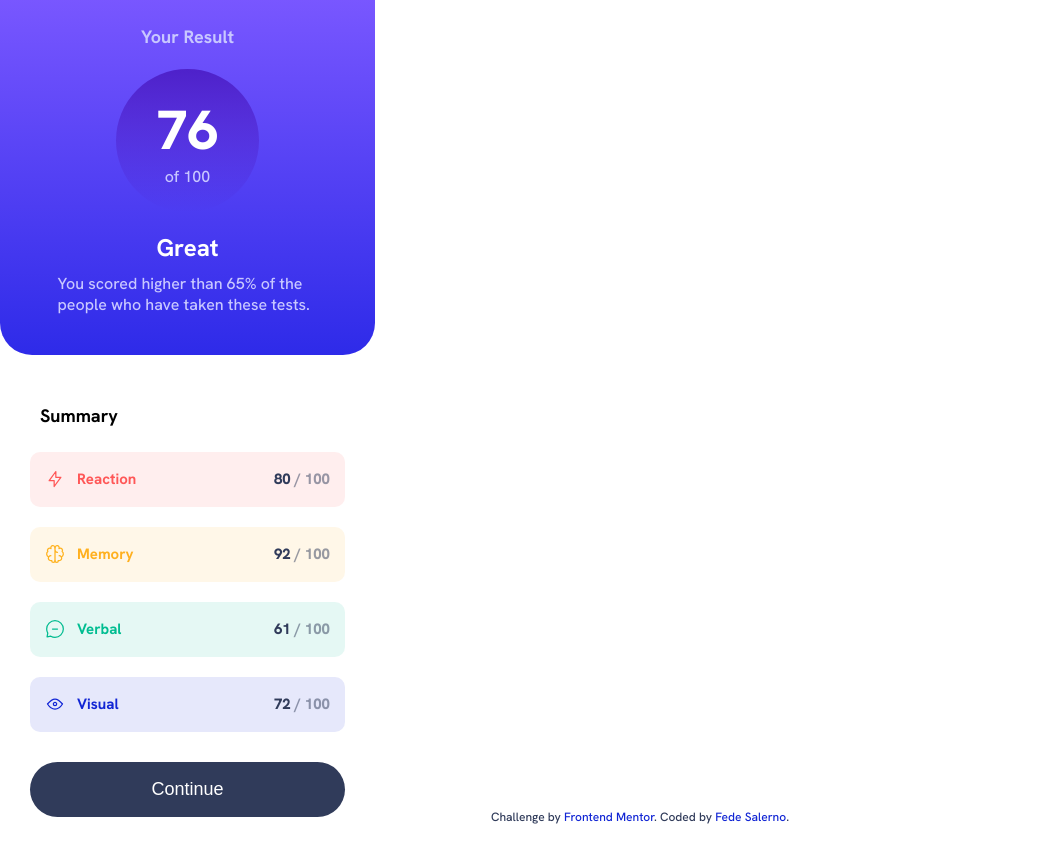
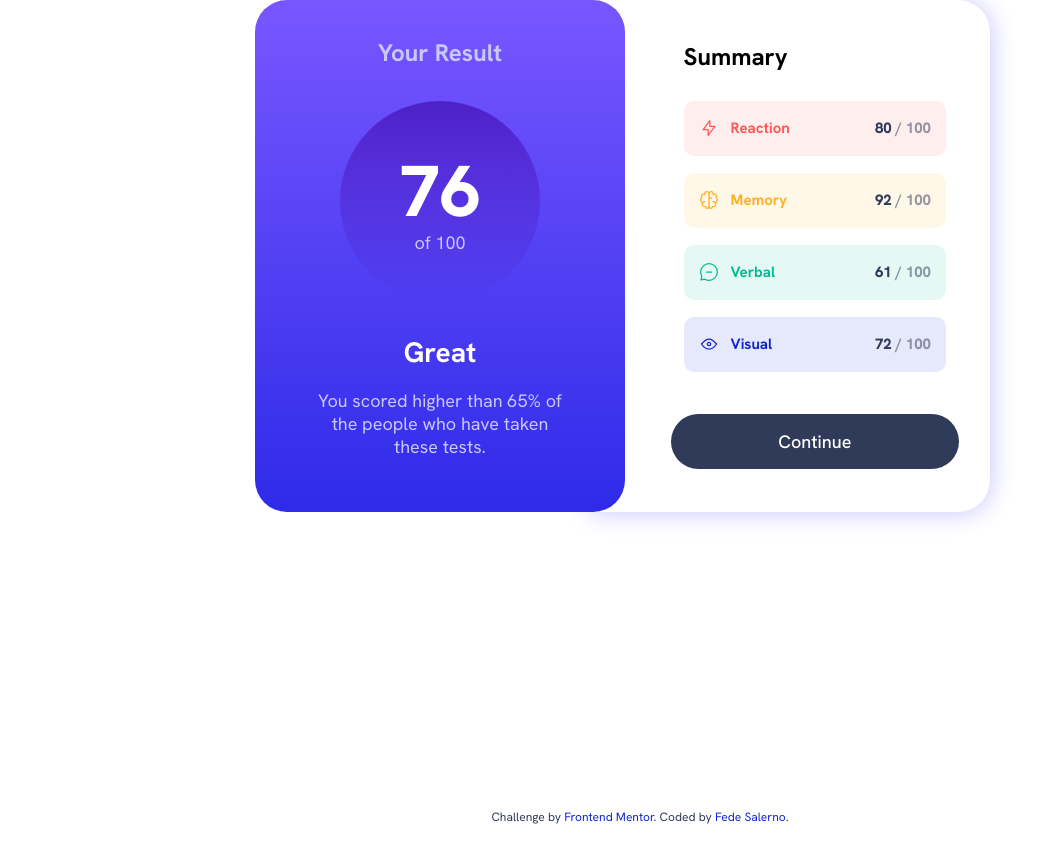
Before and after one commit to Federico-Salerno/results-summary-component-main, a plain HTML site: page index.html in a window 1280 px wide. Shown: the whole page, without its empty margins (0-1063 px from the left). After the commit the page ends 825 px from the top, so only its background shows below. Drawn offline with Linux system fonts and the light colour scheme.

Commit message:
Finalizado los estilos de la version escritorio

```diff
--- a/css/style.css
+++ b/css/style.css
@@ -1,8 +1,13 @@
-@import url('https://fonts.googleapis.com/css2?family=Hanken+Grotesk:wght@200;300;500;700;800&display=swap');
 
+@font-face {
+    font-family: "Hanken Grotesk";
+    src: local('Hanken Grotesk'), url(../assets/fonts/HankenGrotesk-VariableFont_wght.ttf);
+    font-weight: 500, 700, 900;
+    font-display: swap;
+}
 :root{
     /* Font */
-    --font-hanken-grotesk: 'Hanken Grotesk', sans-serif;
+    --font-hanken-grotesk: "Hanken Grotesk";
 
     /* Colors */
 
@@ -12,10 +17,10 @@
     --Green-teal: hsl(166, 100%, 37%);
     --Cobalt-blue: hsl(234, 85%, 45%);
 
-    --Light-red-bg: hsl(0, 100%, 67%, .1);
-    --Orangey-yellow-bg: hsl(39, 100%, 56%, .1);
-    --Green-teal-bg: hsl(166, 100%, 37%, .1);
-    --Cobalt-blue-bg: hsl(234, 85%, 45%, .1);
+    --Light-red-bg: hsla(0, 100%, 67%, .1);
+    --Orangey-yellow-bg: hsla(39, 100%, 56%, .1);
+    --Green-teal-bg: hsla(166, 100%, 37%, .1);
+    --Cobalt-blue-bg: hsla(234, 85%, 45%, .1);
 
     /*Gradients*/
     --Light-slate-blue-background: hsl(252, 100%, 67%);
@@ -39,22 +44,30 @@
     --Light-lavender: hsl(241, 100%, 89%);
     --Dark-gray-blue: hsl(224, 30%, 27%);
 
-
+    /*Font-size*/
+    --fs-12: .75rem;
+    --fs-15: .937rem;
+    --fs-18: 1.125rem;
+    --fs-20: 1.25rem;
+    --fs-24: 1.5rem;
+    --fs-28: 1.75rem;
+    --fs-32: 2rem;
+    --fs-55: 3.4375rem;
+    --fs-72: 4.5rem;
+    --fs-80: 5rem;
 }
 
-* {
+*{
     margin: 0;
     padding: 0;
     box-sizing: border-box;
+    font-family: var(--font-hanken-grotesk);
 }
 
 main{
     width: 375px;
     height: 809px;
-}
-
-.main-container{
-    font-family: var(--font-hanken-grotesk);
+    margin: auto;
 }
 
 .main-result{
@@ -70,7 +83,7 @@ main{
 }
 
 .main-result h1{
-    font-size: 18px;
+    font-size: var(--fs-18);
     font-weight: 700;
     padding-top: 25px;
     color: var(--Light-lavender);
@@ -107,7 +120,7 @@ main{
 }
 
 .circle span{
-    font-size: 55px;
+    font-size: var(--fs-55);
     font-weight: 800;
     padding-top: 5px;
     color: var(--White);
@@ -122,15 +135,16 @@ main{
     flex-direction: column;
     justify-content: space-between;
     align-items: center;
+    gap: 17px;
 }
 
 .summary{
-    padding: 2.8vw 5vh 2.3vw 5vh;
+    padding: 2.8vw 3.4vh 2.3vw 3.4vh;
 }
 
 .summary h2{
-    font-size: 18px;
-    padding-bottom: 15px;
+    font-size: var(--fs-18);
+    padding-bottom: 22px;
 }
 
 .title{
@@ -141,11 +155,10 @@ main{
     display: flex;
     justify-content: space-between;
     align-items: center;
-    width: 315px;
+    width: 100%;
     height: 55px;
-    font-size: 15px;
+    font-size: var(--fs-15);
     font-weight: 700;
-    margin: 10px;
     padding: 15px;
     border-radius: 10px;
 }
@@ -203,7 +216,7 @@ main{
 button a{
     color: var(--White);
     text-decoration: none;
-    font-size: 18px;
+    font-size: var(--fs-18);
     font-weight: 500;
 }
 
@@ -212,7 +225,6 @@ button{
     border: none;
     width: 315px;
     height: 55px;
-    margin-top: 20px;
     border-radius: 50px;
 
 }
@@ -222,10 +234,9 @@ button:focus-visible{
     background-image: var(--gradient-primary);
 }
 .attribution{
-    font-size: 11px;
     text-align: center;
     font-family: var(--font-hanken-grotesk);
-    font-size: 12px;
+    font-size: var(--fs-12);
     color: var(--Dark-gray-blue);
 
 }
@@ -234,3 +245,91 @@ button:focus-visible{
     text-decoration: none;
     color: var(--Cobalt-blue);
 }
+
+
+@media only screen and ( min-width: 600px){
+
+    body{
+        min-height: 100vh;
+    }
+
+    main{
+        display: flex;
+        width: 770px;
+        margin: auto;
+    }
+
+    .main-result{
+        width: 370px;
+        height: 512px;
+        border-radius: 32px;
+        gap: 1px;
+        z-index: 2;
+    }
+
+    .main-result h1{
+        font-size: var(--fs-24);
+        padding-top: 37px;
+    }
+
+
+
+    .circle{
+        width: 200px;
+        height: 200px;
+    }
+
+    .circle span{
+        font-size: var(--fs-72);
+        padding-top: 23px;
+        height: 100px;
+
+    }
+
+    .circle p{
+        padding-bottom: 27px;
+
+    }
+
+    .result{
+        margin-bottom: 55px;
+    }
+
+    .main-result h2{
+        font-size: var(--fs-28);
+        padding-bottom: 19px;
+    }
+
+    .main-result p{
+        font-size: var(--fs-18);
+        text-align: center;
+    }
+
+    .summary{
+        width: 400px;
+        height: 512px;
+        padding: 3.2vw 5.5vh 4.6vw 11.7vh;
+        border-radius: 0 32px 32px 0;
+        box-shadow: .08rem .08rem 1.5rem var(--Light-lavender);
+        position: relative;
+        right: 35px;
+
+        z-index: 1;
+    }
+    .summary h2{
+        font-size: var(--fs-24);
+        margin-bottom: 7px;
+    }
+
+    .signs{
+        display: flex;
+        flex-direction: column;
+        justify-content: space-between;
+        align-items: center;
+        gap: 17px;
+    }
+    button{
+        margin-top: 25px;
+        width: 288px;
+    }
+}
--- a/index.html
+++ b/index.html
@@ -13,7 +13,7 @@
 
 <body>
   <main>
-    <div class="main-container">
+
     <div class="main-result">
       <h1>Your Result</h1>
       <div class="circle">
@@ -26,7 +26,9 @@
       </div>
     </div>
 
+
     <div class="summary">
+
       <h2>Summary</h2>
 
       <div class="signs">
@@ -62,9 +64,13 @@
           </div>
           <p class="summary-score">72 <span> / 100</span></p>
         </div>
+
         <button><a href="#">Continue</a></button>
+
       </div>
+
     </div>
+
   </main>
 
   <footer class="attribution">
```
Lines whose indentation alone changed are shown as unchanged.
